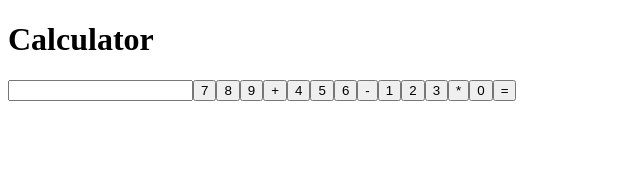
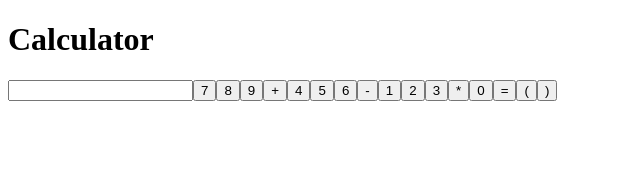
Before and after one commit to usuajiayako/calculator, a React (Create React App) app: page / in a window 1280 px wide. Shown: the top 170 px of the page, without its empty margins (0-640 px from the left). Built offline with nearby package versions, Linux system fonts and the light colour scheme.

Commit message:
add more button

```diff
--- a/src/App.js
+++ b/src/App.js
@@ -19,6 +19,8 @@ class App extends React.Component {
       btnplus: "+",
       btnmulti: "*",
       btndiv: "/",
+      btnLeft: "(",
+      btnRight: ")",
     }
   }
   render() {
@@ -45,6 +47,8 @@ class App extends React.Component {
         {/* 0, =, */}
         <button onClick={this.handleClick} id="btn0">0</button>
         <button onClick="dummy">=</button>
+        <button onClick={this.handleClick} id="btnLeft">(</button>
+        <button onClick={this.handleClick} id="btnRight">)</button>
       </div>
     )
   }
```
Also changed, not shown: 1 other file (tests, documents, lock files or other folders).
